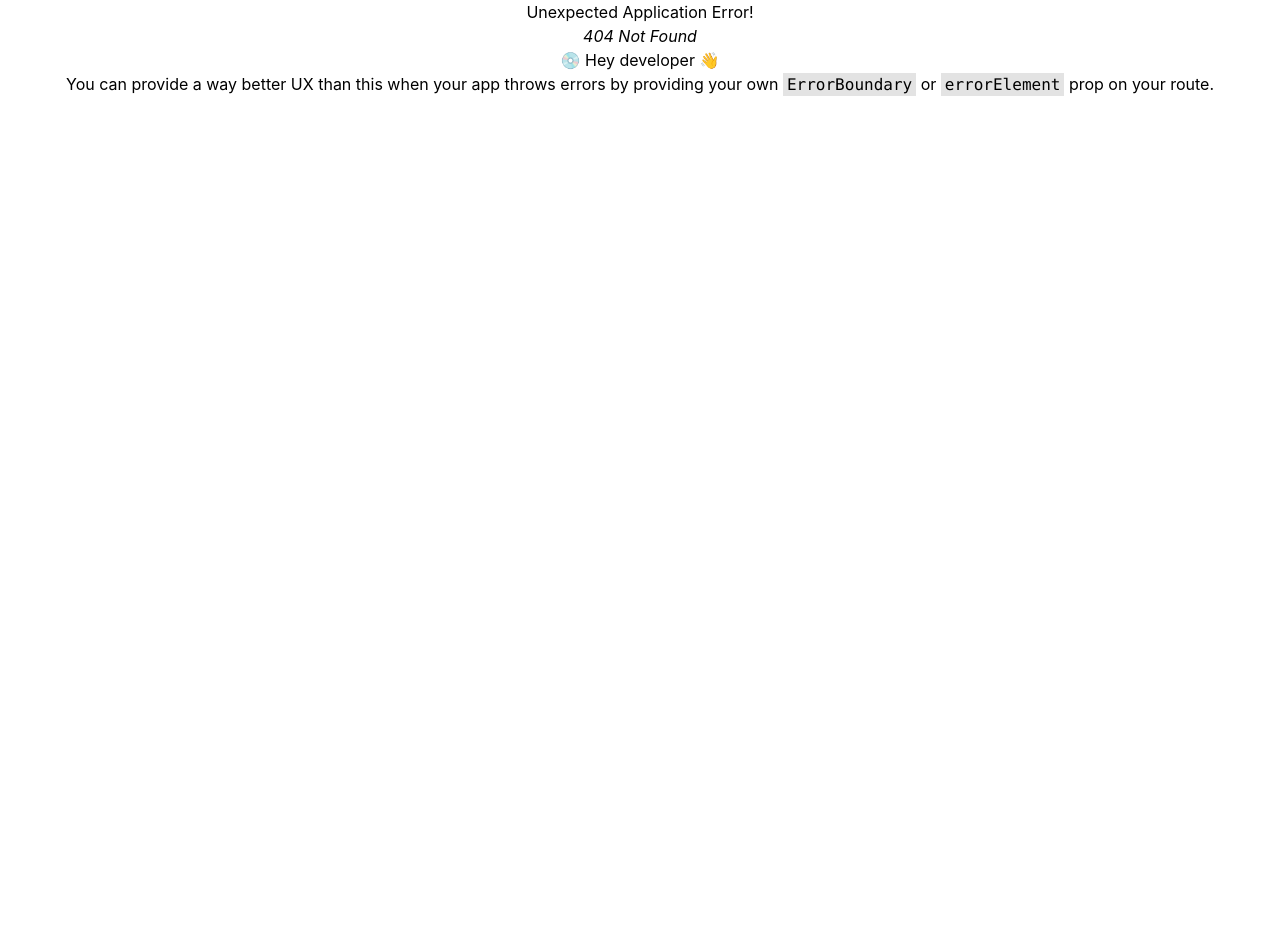
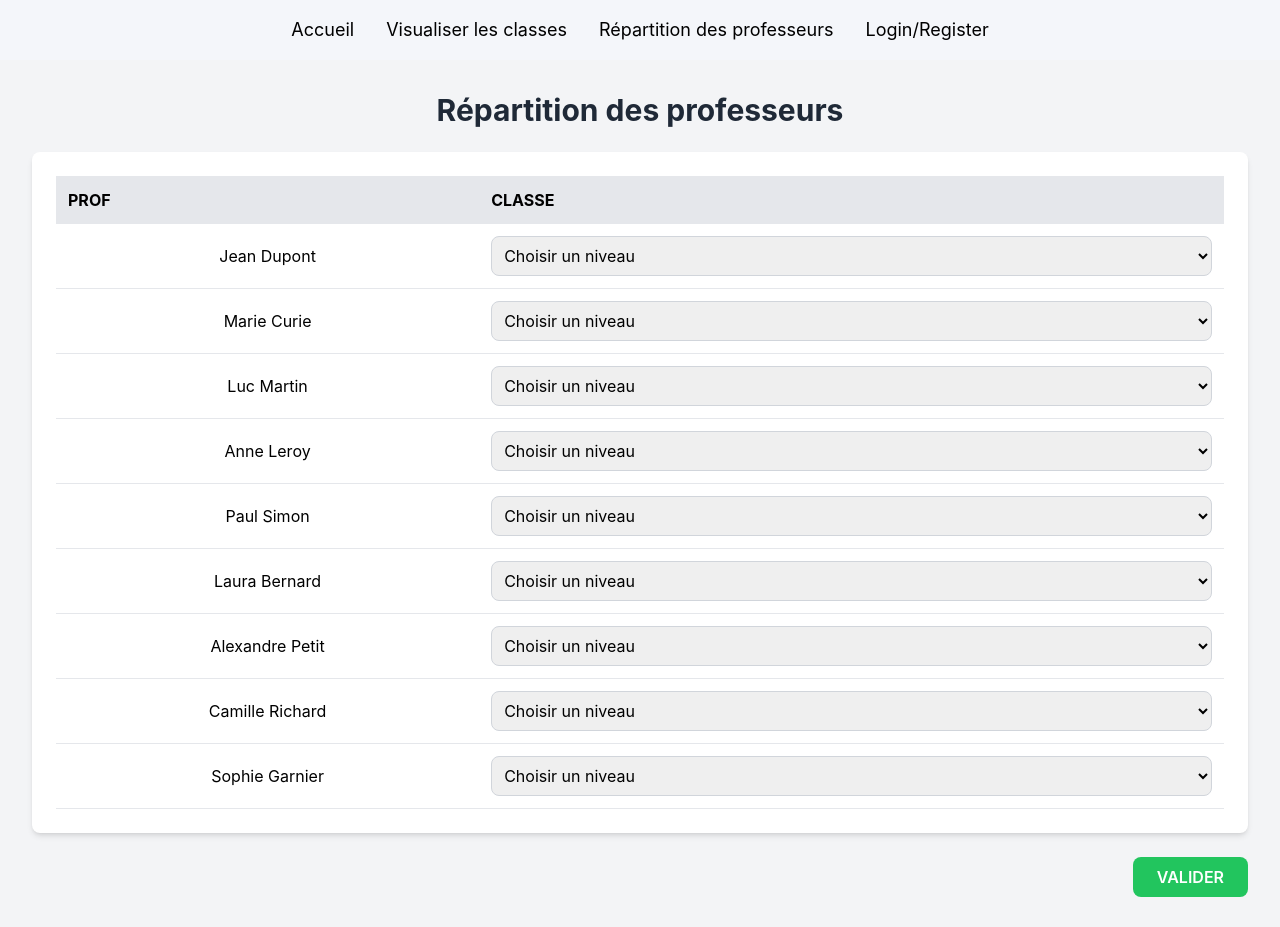
Before and after one commit to leashmt/hexamineo-front, a React (Create React App) app: page /professorDistribution in a window 1280 px wide. Before the commit this address had no page. Shown: the top 927 px of the page. Before the commit the page ends 800 px from the top, so only its background shows below. Built offline with nearby package versions, Linux system fonts and the light colour scheme.

Commit message:
feat(ProfessorDistribution) : implement Professor distribution page

```diff
--- a/src/App.js
+++ b/src/App.js
@@ -4,6 +4,7 @@ import Home from "./pages/Home";
 import NavBar from "./pages/NavBar";
 import Example from "./pages/Example";
 import Classes from "./pages/Classes";
+import ProfessorDistribution from "./pages/ProfessorDistribution";
 
 
 const router = createBrowserRouter([
@@ -23,6 +24,10 @@ const router = createBrowserRouter([
         path: "/classes",
         element: <Classes/>
       },
+      {
+        path: "/professorDistribution",
+        element: <ProfessorDistribution/>
+      },
     ]
   }
 ])
--- a/src/pages/NavBar.jsx
+++ b/src/pages/NavBar.jsx
@@ -9,6 +9,7 @@ const NavBar = () => {
           <div className = "flex space-x-8">
             <Link to="/" className="hover:text-yellow-highlight">Accueil</Link>
             <Link to="/classes" className="hover:text-yellow-highlight">Visualiser les classes</Link>
+            <Link to="/professorDistribution" className="hover:text-yellow-highlight">Répartition des professeurs</Link>
             <Link to="/auth" className="hover:text-yellow-highlight">Login/Register</Link>
           </div>
         </nav>
--- /dev/null
+++ b/src/pages/ProfessorDistribution.jsx
@@ -0,0 +1,125 @@
+import React, { useState } from "react";
+
+const niveaux = [
+  "1ère section maternelle",
+  "2ème section maternelle",
+  "3ème section maternelle",
+  "CP",
+  "CE1",
+  "CE2",
+  "CM1",
+  "CM2",
+];
+
+const initialProfesseurs = [
+  { id: 1, name: "Jean Dupont", niveau: "" },
+  { id: 2, name: "Marie Curie", niveau: "" },
+  { id: 3, name: "Luc Martin", niveau: "" },
+  { id: 4, name: "Anne Leroy", niveau: "" },
+  { id: 5, name: "Paul Simon", niveau: "" },
+  { id: 6, name: "Laura Bernard", niveau: "" },
+  { id: 7, name: "Alexandre Petit", niveau: "" },
+  { id: 8, name: "Camille Richard", niveau: "" },
+  { id: 9, name: "Sophie Garnier", niveau: "" },
+];
+
+const ProfessorDistribution= () => {
+  const [professeurs, setProfesseurs] = useState(initialProfesseurs);
+  const [uniqueProfByNiveau, setUniqueProfByNiveau] = useState(true);
+
+  // Fonction pour gérer la sélection d'un niveau
+  const handleNiveauChange = (id, selectedNiveau) => {
+    const updatedProfesseurs = professeurs.map((prof) =>
+      prof.id === id ? { ...prof, niveau: selectedNiveau } : prof
+    );
+    setProfesseurs(updatedProfesseurs);
+
+    // Vérification des règles après chaque modification
+    checkValidationRules(updatedProfesseurs);
+  };
+
+  // Fonction pour vérifier les règles
+  const checkValidationRules = (updatedProfesseurs) => {
+    const niveauxAttribués = updatedProfesseurs
+      .map((prof) => prof.niveau)
+      .filter((niveau) => niveau !== "");
+
+    const niveauxUniques = new Set(niveauxAttribués);
+    setUniqueProfByNiveau(niveauxAttribués.length === niveauxUniques.size);
+  };
+
+  // Fonction pour valider la répartition
+  const handleValidation = () => {
+    if (uniqueProfByNiveau) {
+      alert("Répartition validée avec succès !");
+    } else {
+      alert("Erreur : Un seul prof par niveau est autorisé !");
+    }
+  };
+
+  return (
+    <div className="min-h-screen bg-gray-100 p-8">
+      <h1 className="text-3xl font-bold mb-6 text-gray-800">
+        Répartition des professeurs
+      </h1>
+
+      <div className="bg-white p-6 rounded-lg shadow-md">
+        <table className="w-full table-auto">
+          <thead>
+            <tr className="bg-gray-200">
+              <th className="p-3 text-left">PROF</th>
+              <th className="p-3 text-left">CLASSE</th>
+            </tr>
+          </thead>
+          <tbody>
+            {professeurs.map((prof) => (
+              <tr key={prof.id} className="border-b">
+                <td className="p-3">{prof.name}</td>
+                <td className="p-3">
+                  <select
+                    value={prof.niveau}
+                    onChange={(e) =>
+                      handleNiveauChange(prof.id, e.target.value)
+                    }
+                    className="w-full p-2 border border-gray-300 rounded-lg focus:ring-2 focus:ring-blue-400"
+                  >
+                    <option value="">Choisir un niveau</option>
+                    {niveaux.map((niveau) => (
+                      <option key={niveau} value={niveau}>
+                        {niveau}
+                      </option>
+                    ))}
+                  </select>
+                </td>
+              </tr>
+            ))}
+          </tbody>
+        </table>
+      </div>
+
+      {/* Bouton Valider */}
+      <div className="flex justify-end mt-6">
+        <button
+          onClick={handleValidation}
+          disabled={!uniqueProfByNiveau}
+          className={`px-6 py-2 text-white font-semibold rounded-lg transition ${
+            uniqueProfByNiveau
+              ? "bg-green-500 hover:bg-green-600"
+              : "bg-gray-400 cursor-not-allowed"
+          }`}
+        >
+          VALIDER
+        </button>
+      </div>
+
+      {/* Message d'erreur */}
+      {!uniqueProfByNiveau && (
+        <p className="mt-4 text-red-500 text-sm">
+          Erreur : Chaque niveau doit avoir un seul professeur.
+        </p>
+      )}
+    </div>
+  );
+};
+
+export default ProfessorDistribution;
```
